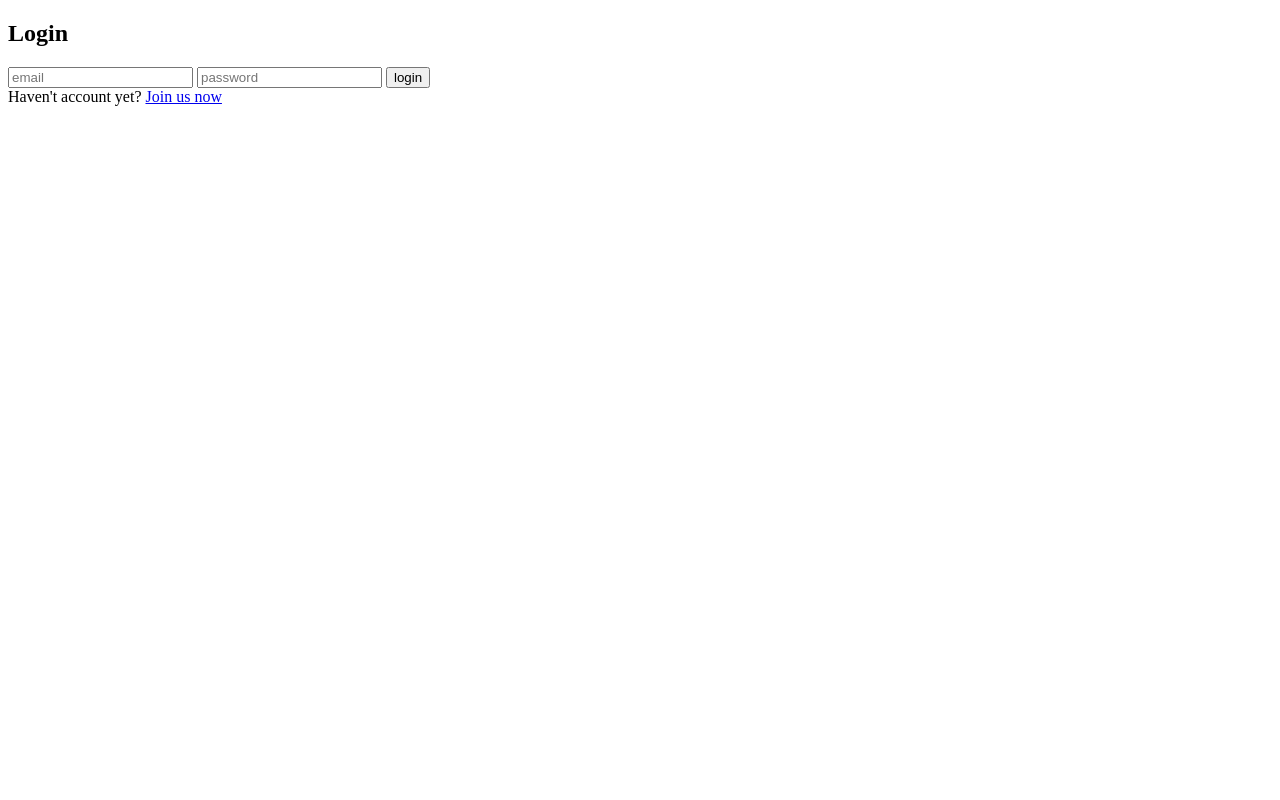
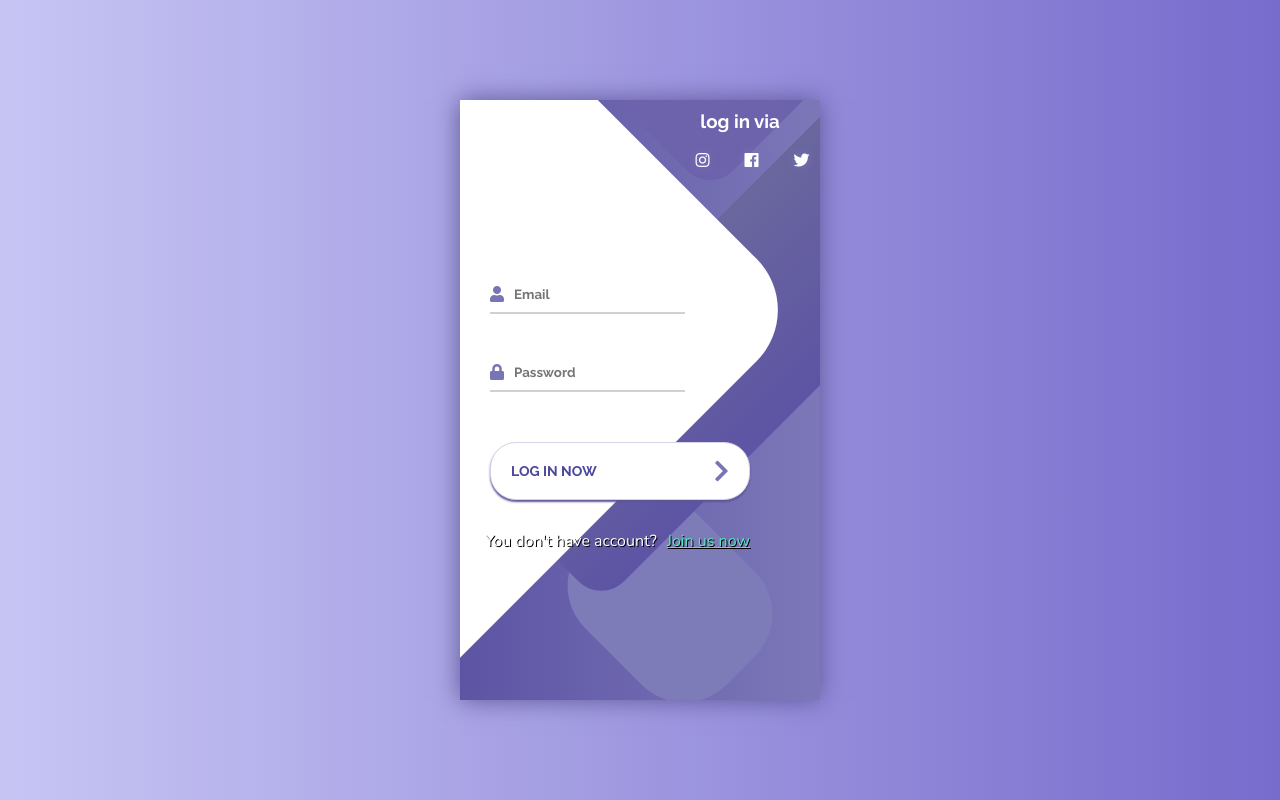
Before and after one commit to CommunityEvents-GroupProject/UEC-Upcomming-Events-Community-, a plain HTML site: page client/index.html in a window 1280 px wide. Drawn offline with nearby package versions, Linux system fonts and the light colour scheme.

Commit message:
register and login css done

```diff
--- a/client/index.html
+++ b/client/index.html
@@ -3,27 +3,92 @@
 <head>
     <meta charset="UTF-8">
     <meta name="viewport" content="width=device-width, initial-scale=1.0">
+    <link href="https://use.fontawesome.com/releases/v5.0.6/css/all.css" rel="stylesheet">
+    <link rel="stylesheet" href="style.css">
     <title>CommunityEvents</title>
 </head>
 <body>
     <section id="login-page">
-        <form id="login" onsubmit="login(event)">
-            <h2>Login</h2>
-            <input type="email" id="email-login-value" name="email" placeholder="email" autocomplete="false">
-            <input type="password" id="password-login-value" name="sifre" placeholder="password">
-            <input type="submit" value="login">
-        </form>
-        <span>Haven't account yet?</span> <a href="#" id="btn-register">Join us now</a>
+        <div class="container">
+            <div class="screen">
+                <div class="screen__content">
+                    <form class="login" id="login" onsubmit="login(event)">
+                        <div class="login__field">
+                            <i class="login__icon fas fa-user"></i>
+                            <input type="text" class="login__input" name="email" id="email-login-value" placeholder="Email">
+                        </div>
+                        <div class="login__field">
+                            <i class="login__icon fas fa-lock"></i>
+                            <input type="password" class="login__input" name="password" id="password-login-value" placeholder="Password">
+                        </div>
+                        <button class="button login__submit" type="submit">
+                            <span class="button__text">Log In Now</span>
+                            <i class="button__icon fas fa-chevron-right"></i>
+                        </button>
+                    </form>
+                    <div class="link">
+                        <span>You don't have account?</span><a href="#" id="btn-register">Join us now</a>
+                    </div>
+                    <div class="social-login">
+                        <h3>log in via</h3>
+                        <div class="social-icons">
+                            <a href="#" class="social-login__icon fab fa-instagram"></a>
+                            <a href="#" class="social-login__icon fab fa-facebook"></a>
+                            <a href="#" class="social-login__icon fab fa-twitter"></a>
+                        </div>
+                    </div>
+                </div>
+                <div class="screen__background">
+                    <span class="screen__background__shape screen__background__shape4"></span>
+                    <span class="screen__background__shape screen__background__shape3"></span>
+                    <span class="screen__background__shape screen__background__shape2"></span>
+                    <span class="screen__background__shape screen__background__shape1"></span>
+                </div>
+            </div>
+        </div>
     </section>
     <section id="register-page">
-        <form id="register" onsubmit="register(event)">
-            <h2>Register</h2>
-            <input type="text" id="username-register-value" name="username" placeholder="username" autocomplete="false">
-            <input type="email" id="email-register-value" name="email" placeholder="email" autocomplete="false">
-            <input type="password" id="password-register-value" name="sifre" placeholder="password">
-            <input type="submit" value="register">
-        </form>
-        <span>Already have account ?</span> <a href="#" id="btn-login">login now</a>
+        <div class="container">
+            <div class="screen">
+                <div class="screen__content">
+                    <form class="login" id="login" onsubmit="register(event)">
+                        <div class="login__field">
+                            <i class="login__icon fas fa-user"></i>
+                            <input type="text" class="login__input" name="username" id="username-register-value" placeholder="Username">
+                        </div>
+                        <div class="login__field">
+                            <i class="login__icon fas fa-envelope"></i>
+                            <input type="text" class="login__input" name="email" id="email-register-value" placeholder="Email">
+                        </div>
+                        <div class="login__field">
+                            <i class="login__icon fas fa-lock"></i>
+                            <input type="password" class="login__input" name="password" id="password-register-value" placeholder="Password">
+                        </div>
+                        <button class="button login__submit" type="submit">
+                            <span class="button__text">Register Now</span>
+                            <i class="button__icon fas fa-chevron-right"></i>
+                        </button>
+                    </form>
+                    <div class="link">
+                        <span>Already have account?</span><a href="#" id="btn-login">login now</a>
+                    </div>
+                    <div class="social-login">
+                        <h3>log in via</h3>
+                        <div class="social-icons">
+                            <a href="#" class="social-login__icon fab fa-instagram"></a>
+                            <a href="#" class="social-login__icon fab fa-facebook"></a>
+                            <a href="#" class="social-login__icon fab fa-twitter"></a>
+                        </div>
+                    </div>
+                </div>
+                <div class="screen__background">
+                    <span class="screen__background__shape screen__background__shape4"></span>
+                    <span class="screen__background__shape screen__background__shape3"></span>
+                    <span class="screen__background__shape screen__background__shape2"></span>
+                    <span class="screen__background__shape screen__background__shape1"></span>
+                </div>
+            </div>
+        </div>
     </section>
     <section id="dashboard-page">
         <h1>Berhasil Masuk</h1>
--- a/client/style.css
+++ b/client/style.css
@@ -0,0 +1,195 @@
+@import url('https://fonts.googleapis.com/css?family=Raleway:400,700');
+@import url(https://fonts.googleapis.com/css?family=Exo:100,200,400);
+@import url(https://fonts.googleapis.com/css?family=Source+Sans+Pro:700,400,300);
+@import url(https://fonts.googleapis.com/css?family=Nunito:400,600,700);
+
+* {
+	box-sizing: border-box;
+	margin: 0;
+	padding: 0;
+	font-family: Raleway, sans-serif;
+}
+
+body {
+	background: linear-gradient(90deg, #C7C5F4, #776BCC);
+}
+
+.container {
+	display: flex;
+	align-items: center;
+	justify-content: center;
+	min-height: 100vh;
+}
+
+.screen {
+	background: linear-gradient(90deg, #5D54A4, #7C78B8);
+	position: relative;
+	height: 600px;
+	width: 360px;
+	box-shadow: 0px 0px 24px #5C5696;
+}
+
+.screen__content {
+	z-index: 1;
+	position: relative;
+	height: 100%;
+}
+
+.link span, a {
+    font-family: 'Nunito', sans-serif;
+    margin-left: 25px;
+    color: #fff;
+    text-shadow: #000000 1px 1px;
+}
+
+.link a {
+    margin: 10px;
+    padding: 0;
+    color: #55E6C1;
+}
+
+.screen__background {
+	position: absolute;
+	top: 0;
+	left: 0;
+	right: 0;
+	bottom: 0;
+	z-index: 0;
+	-webkit-clip-path: inset(0 0 0 0);
+	clip-path: inset(0 0 0 0);
+}
+
+.screen__background__shape {
+	transform: rotate(45deg);
+	position: absolute;
+}
+
+.screen__background__shape1 {
+	height: 520px;
+	width: 520px;
+	background: #FFF;
+	top: -50px;
+	right: 120px;
+	border-radius: 0 72px 0 0;
+}
+
+.screen__background__shape2 {
+	height: 220px;
+	width: 220px;
+	background: #6C63AC;
+	top: -172px;
+	right: 0;
+	border-radius: 32px;
+}
+
+.screen__background__shape3 {
+	height: 540px;
+	width: 190px;
+	background: linear-gradient(270deg, #5D54A4, #6A679E);
+	top: -24px;
+	right: 0;
+	border-radius: 32px;
+}
+
+.screen__background__shape4 {
+	height: 160px;
+	width: 200px;
+	background: #7E7BB9;
+	top: 420px;
+	right: 50px;
+	border-radius: 60px;
+}
+
+.login {
+	width: 320px;
+	padding: 30px;
+	padding-top: 156px;
+}
+
+.login__field {
+	padding: 20px 0px;
+	position: relative;
+}
+
+.login__icon {
+	position: absolute;
+	top: 30px;
+	color: #7875B5;
+}
+
+.login__input {
+	border: none;
+	border-bottom: 2px solid #D1D1D4;
+	background: none;
+	padding: 10px;
+	padding-left: 24px;
+	font-weight: 700;
+	width: 75%;
+	transition: .2s;
+}
+
+.login__input:active,
+.login__input:focus,
+.login__input:hover {
+	outline: none;
+	border-bottom-color: #6A679E;
+}
+
+.login__submit {
+	background: #fff;
+	font-size: 14px;
+	margin-top: 30px;
+	padding: 16px 20px;
+	border-radius: 26px;
+	border: 1px solid #D4D3E8;
+	text-transform: uppercase;
+	font-weight: 700;
+	display: flex;
+	align-items: center;
+	width: 100%;
+	color: #4C489D;
+	box-shadow: 0px 2px 2px #5C5696;
+	cursor: pointer;
+	transition: .2s;
+}
+
+.login__submit:active,
+.login__submit:focus,
+.login__submit:hover {
+	border-color: #6A679E;
+	outline: none;
+}
+
+.button__icon {
+	font-size: 24px;
+	margin-left: auto;
+	color: #7875B5;
+}
+
+.social-login {
+    position: absolute;
+	height: 140px;
+	width: 160px;
+    text-align: center;
+    top: 10px;
+	bottom: 0px;
+	right: 0px;
+	color: #fff;
+}
+
+.social-icons {
+	display: flex;
+	align-items: center;
+	justify-content: center;
+}
+
+.social-login__icon {
+	padding: 20px 5px;
+	color: #fff;
+	text-decoration: none;
+	text-shadow: 0px 0px 8px #7875B5;
+}
+
+.social-login__icon:hover {
+	transform: scale(1.5);
+}
```
